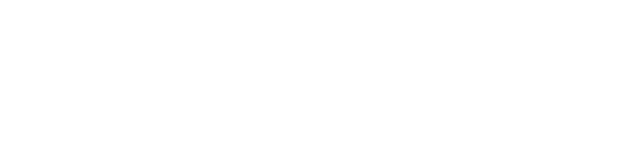
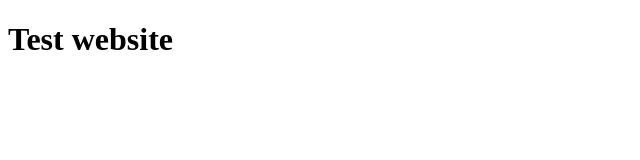
Before and after one commit to joteks/test01, a plain HTML site: page index.html in a window 1280 px wide. Shown: the whole page, without its empty margins (0-640 px from the left). Drawn offline with Linux system fonts and the light colour scheme.

Commit message:
Update index.html

```diff
--- a/index.html
+++ b/index.html
@@ -1,9 +1,9 @@
 <!DOCTYPE html>
 <html>
 <head>
-	<title></title>
+	<title>Strona testowa</title>
 </head>
 <body>
-
+	<h1>Test website</h1>
 </body>
 </html>
```
